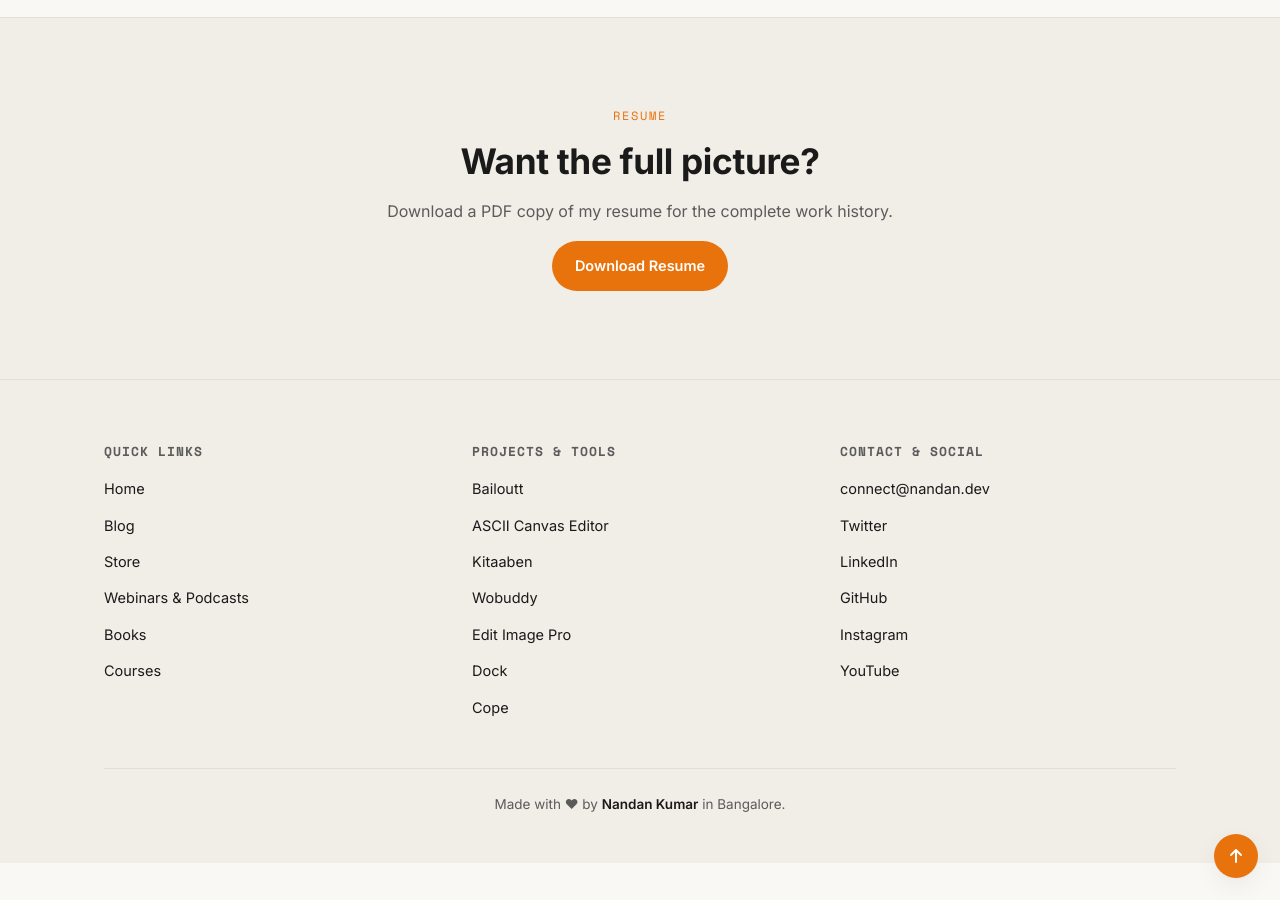
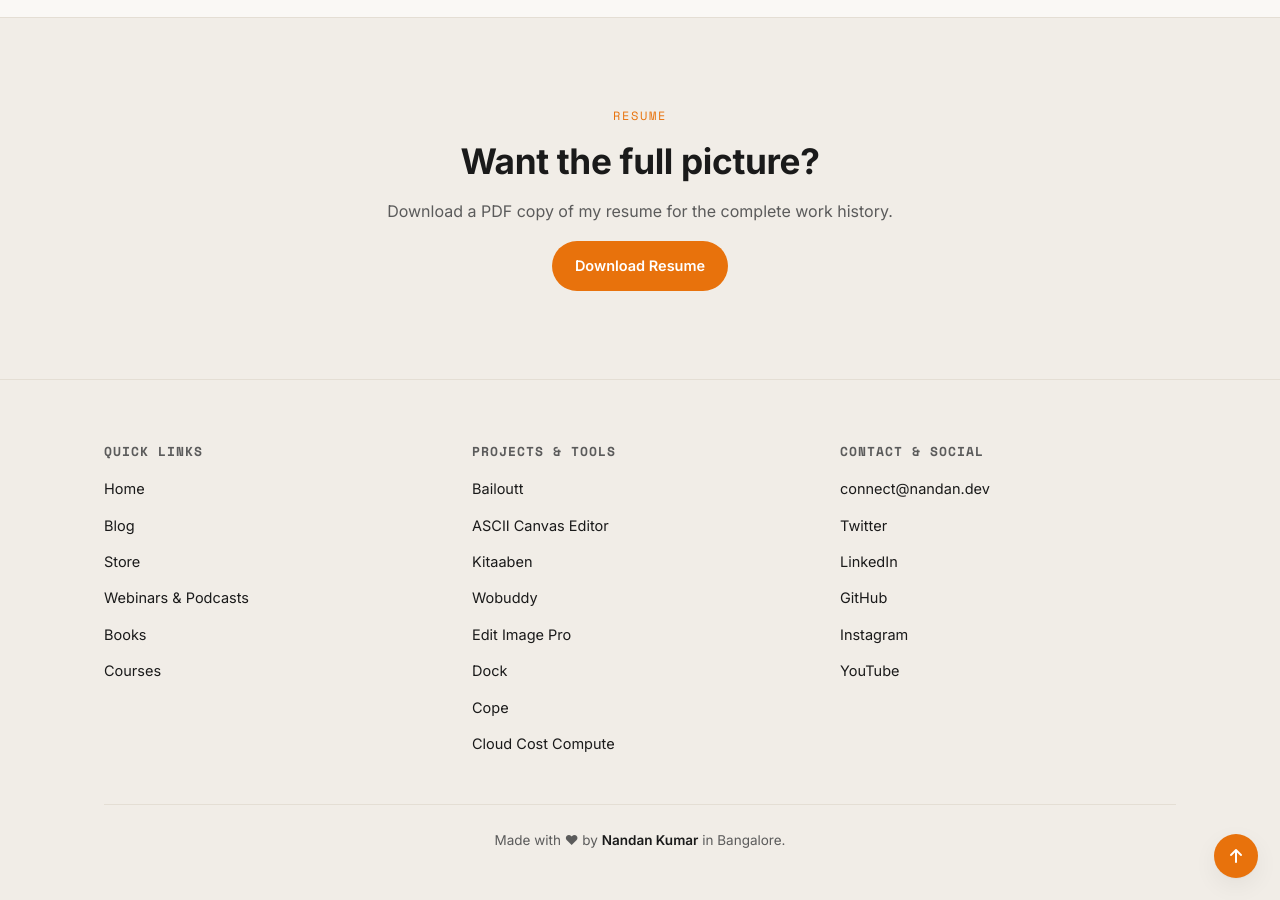
Before and after one commit to sirius93/sirius93.github.io, a Jekyll site: the page index.html, which Jekyll copies as it is, in a window 1280 px wide and 900 px high, scrolled down 5556 px. Built offline with Jekyll 4.4.1, drawn with Linux system fonts in a browser that asks for light colours; some web fonts are replaced.

Commit message:
Add Cloud Cost Compute to the landing page links and project sitemap
Co-Authored-By: Claude Opus 5.5 <noreply@anthropic.com>

```diff
--- a/index.html
+++ b/index.html
@@ -122,6 +122,7 @@
           <li><a target="_blank" rel="noopener" href="https://editimage.pro">Edit Image Pro</a></li>
           <li><a target="_blank" rel="noopener" href="https://nandan.dev/dock">Dock</a></li>
           <li><a target="_blank" rel="noopener" href="https://nandan.dev/cope">Cope</a></li>
+          <li><a target="_blank" rel="noopener" href="https://nandan.dev/cloud-cost-compute/">Cloud Cost Compute</a></li>
         </ul>
       </li>
     </ul>
@@ -418,6 +419,7 @@
           <li><a target="_blank" rel="noopener" href="https://editimage.pro">Edit Image Pro</a></li>
           <li><a target="_blank" rel="noopener" href="https://nandan.dev/dock">Dock</a></li>
           <li><a target="_blank" rel="noopener" href="https://nandan.dev/cope">Cope</a></li>
+          <li><a target="_blank" rel="noopener" href="https://nandan.dev/cloud-cost-compute/">Cloud Cost Compute</a></li>
         </ul>
       </div>
       <div class="footer-col">
--- a/sitemap-projects.xml
+++ b/sitemap-projects.xml
@@ -2,6 +2,7 @@
 <urlset xmlns="http://www.sitemaps.org/schemas/sitemap/0.9">
   <url><loc>https://nandan.dev/dock/</loc></url>
   <url><loc>https://nandan.dev/cope/</loc></url>
+  <url><loc>https://nandan.dev/cloud-cost-compute/</loc></url>
   <url><loc>https://nandan.dev/ascii-canvas-editor/</loc></url>
   <url><loc>https://nandan.dev/tic-tac-toe/</loc></url>
   <url><loc>https://nandan.dev/angular-accordion/</loc></url>
```
